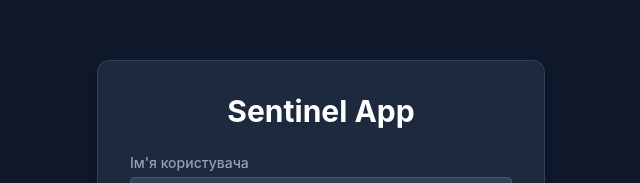
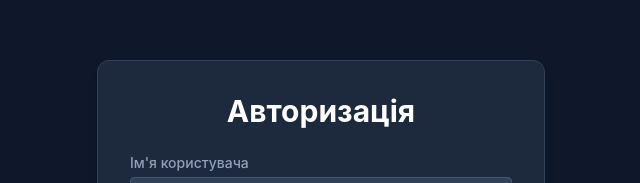
Before and after one commit to denys1953/sentinel-frontend, a React (Vite) app: page /login in a window 1280 px wide. Shown: the part 137-320 px from the top of the page, without its empty margins (319-959 px from the left). Built offline with nearby package versions, Linux system fonts and the light colour scheme; no server answers.

Commit message:
feat: localize Register and Login page headers to Ukrainian

```diff
--- a/src/pages/LoginPage.jsx
+++ b/src/pages/LoginPage.jsx
@@ -139,7 +139,7 @@ export default function LoginPage() {
   return (
     <div className="min-h-screen flex items-center justify-center bg-slate-900 font-sans">
       <form onSubmit={handleLogin} className="bg-slate-800 p-8 rounded-xl shadow-lg w-full max-w-md border border-slate-700">
-        <h2 className="text-3xl font-bold text-white mb-6 text-center text-blue-400">Sentinel App</h2>
+        <h2 className="text-3xl font-bold text-white mb-6 text-center text-blue-400">Авторизація</h2>
 
         {isExpired && (
           <div className="bg-yellow-500/10 border border-yellow-500 text-yellow-500 p-3 rounded mb-4 text-sm font-medium">
--- a/src/pages/RegisterPage.jsx
+++ b/src/pages/RegisterPage.jsx
@@ -162,7 +162,7 @@ export default function RegisterPage() {
   return (
     <div className="min-h-screen flex items-center justify-center bg-slate-900 font-sans">
       <form onSubmit={handleRegister} className="bg-slate-800 p-8 rounded-xl shadow-lg w-full max-w-md border border-slate-700">
-        <h2 className="text-3xl font-bold text-white mb-6 text-center text-blue-400">Sentinel App</h2>
+        <h2 className="text-3xl font-bold text-white mb-6 text-center text-blue-400">Реєстрація</h2>
 
         {success && (
           <div className="bg-green-500/10 border border-green-500 text-green-500 p-3 rounded mb-4 text-sm font-medium animate-pulse">
```
